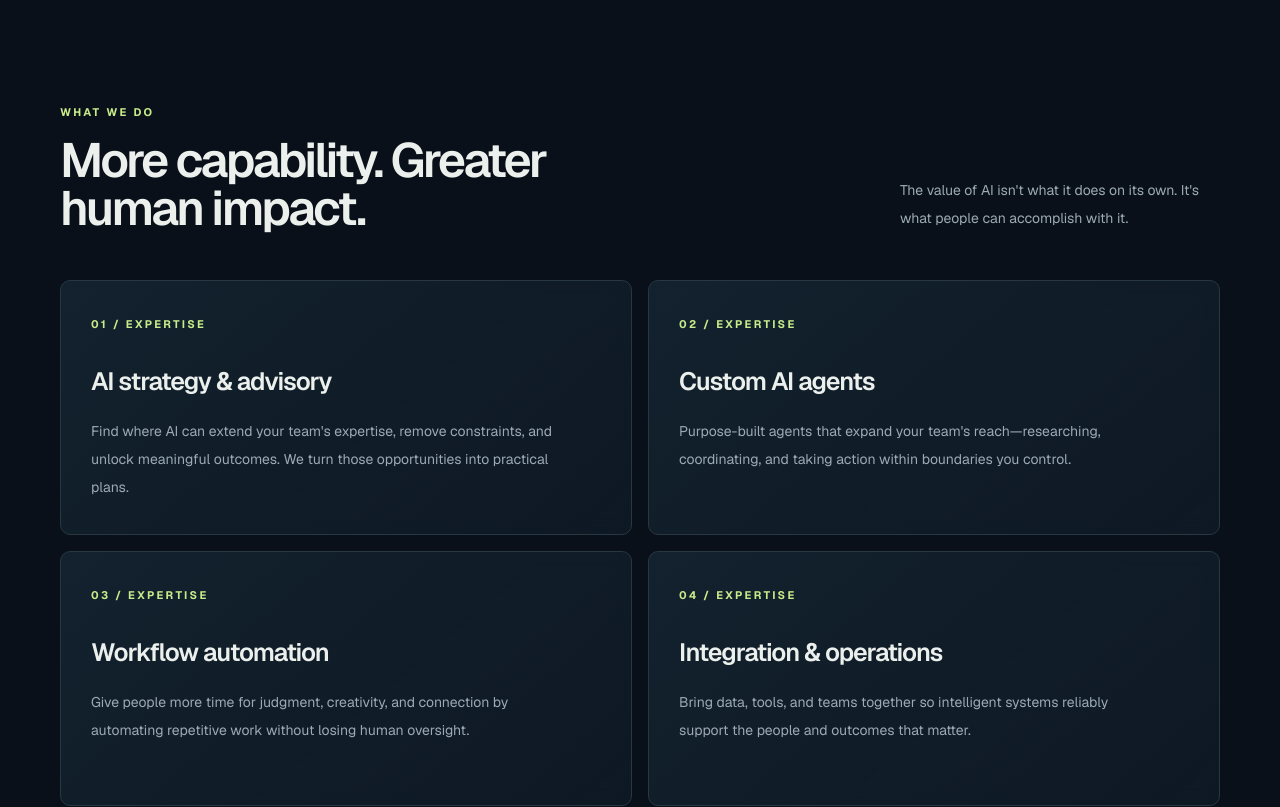
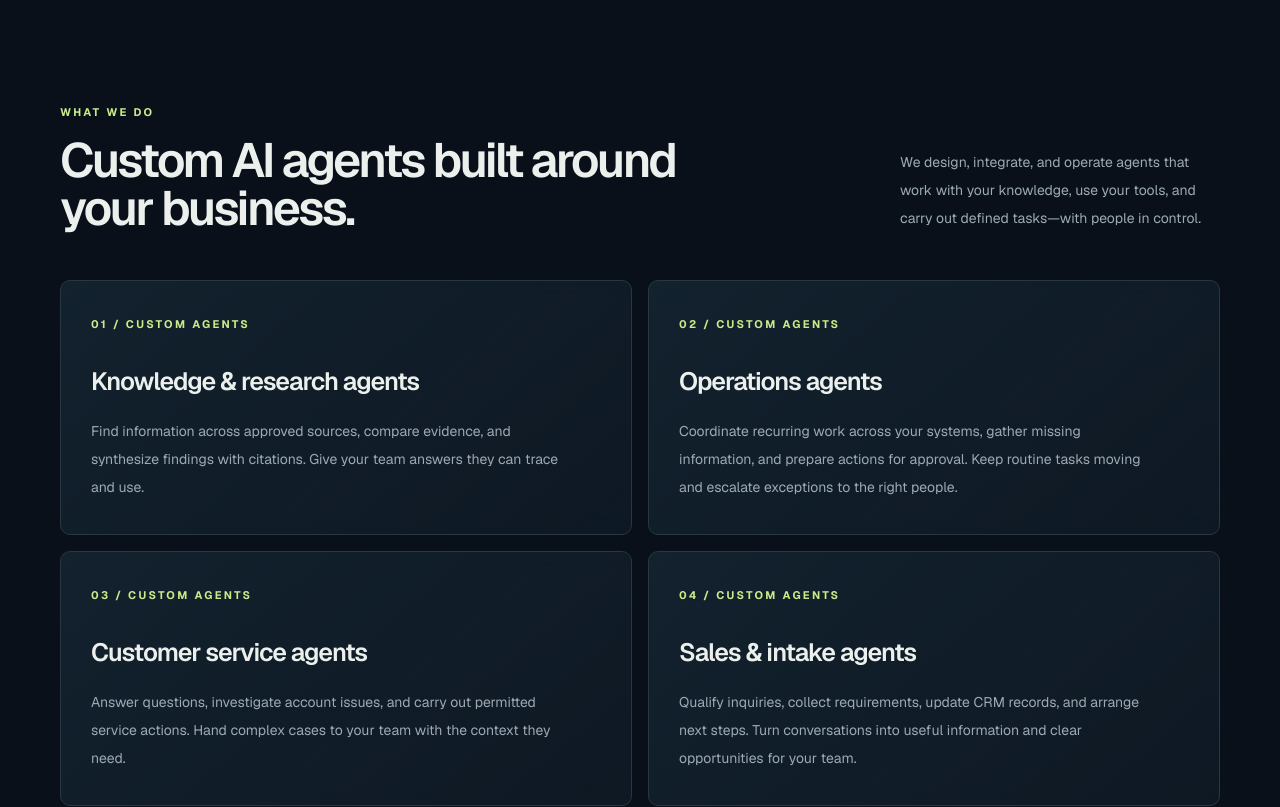
Before and after one commit to geisera/metanomic, a Next.js app: page / in a window 1280 px wide. Shown: the part 900-1707 px from the top of the page. Built offline with nearby package versions, Linux system fonts and the light colour scheme.

Commit message:
Focus homepage capabilities on six custom AI agent offerings

```diff
--- a/src/app/page.tsx
+++ b/src/app/page.tsx
@@ -2,10 +2,12 @@ import Link from "next/link";
 import TheiaAnnouncement from "@/components/TheiaAnnouncement";
 
 const services = [
-  { number: "01", title: "AI strategy & advisory", description: "Find where AI can extend your team's expertise, remove constraints, and unlock meaningful outcomes. We turn those opportunities into practical plans." },
-  { number: "02", title: "Custom AI agents", description: "Purpose-built agents that expand your team's reach—researching, coordinating, and taking action within boundaries you control." },
-  { number: "03", title: "Workflow automation", description: "Give people more time for judgment, creativity, and connection by automating repetitive work without losing human oversight." },
-  { number: "04", title: "Integration & operations", description: "Bring data, tools, and teams together so intelligent systems reliably support the people and outcomes that matter." }
+  { number: "01", title: "Knowledge & research agents", description: "Find information across approved sources, compare evidence, and synthesize findings with citations. Give your team answers they can trace and use." },
+  { number: "02", title: "Operations agents", description: "Coordinate recurring work across your systems, gather missing information, and prepare actions for approval. Keep routine tasks moving and escalate exceptions to the right people." },
+  { number: "03", title: "Customer service agents", description: "Answer questions, investigate account issues, and carry out permitted service actions. Hand complex cases to your team with the context they need." },
+  { number: "04", title: "Sales & intake agents", description: "Qualify inquiries, collect requirements, update CRM records, and arrange next steps. Turn conversations into useful information and clear opportunities for your team." },
+  { number: "05", title: "Document-processing agents", description: "Read documents, extract and validate information, and flag missing or inconsistent details. Prepare follow-up work while keeping people in control of important decisions." },
+  { number: "06", title: "Salesforce agents", description: "Build agents around your CRM processes and connected systems. Investigate cases, recommend resolutions, and update approved fields within the permissions you define." }
 ];
 const steps = [
   { index: "01", title: "Understand", description: "We begin with the people, their ambitions, and the work worth amplifying." },
@@ -57,16 +59,17 @@ export default function Home() {
     <section id="services" className="rule py-24 md:py-30">
       <div className="container">
         <div className="mb-12 flex flex-wrap items-end justify-between gap-8">
-          <div><p className="eyebrow">What we do</p><h2 className="mt-4 max-w-[620px] text-4xl font-semibold tracking-[-.055em] md:text-5xl">More capability. Greater human impact.</h2></div>
-          <p className="muted max-w-[320px] text-sm leading-7">The value of AI isn't what it does on its own. It's what people can accomplish with it.</p>
+          <div><p className="eyebrow">What we do</p><h2 className="mt-4 max-w-[620px] text-4xl font-semibold tracking-[-.055em] md:text-5xl">Custom AI agents built around your business.</h2></div>
+          <p className="muted max-w-[320px] text-sm leading-7">We design, integrate, and operate agents that work with your knowledge, use your tools, and carry out defined tasks—with people in control.</p>
         </div>
         <div className="grid gap-4 md:grid-cols-2">
           {services.map((service) => <article className="card group min-h-[255px]" key={service.number}>
-            <span className="eyebrow">{service.number} / Expertise</span>
+            <span className="eyebrow">{service.number} / Custom agents</span>
             <h3 className="mt-7 text-[25px] font-semibold tracking-[-.04em]">{service.title}</h3>
             <p className="muted mt-4 max-w-[480px] text-sm leading-7">{service.description}</p>
           </article>)}
         </div>
+        <p className="muted mt-8 max-w-[850px] text-sm leading-7">From a focused pilot to production: agent design, approved knowledge and memory, business integrations, controlled execution, evaluation, and ongoing operations. Every agent is built around clear permissions, human oversight, and measurable outcomes.</p>
         <div className="mt-8 flex flex-wrap items-center justify-between gap-5 rounded-lg border border-[#31454b] bg-[#0e1d27]/85 p-6 backdrop-blur-sm md:p-8">
           <div>
             <p className="eyebrow">Explore the technology</p>
```
